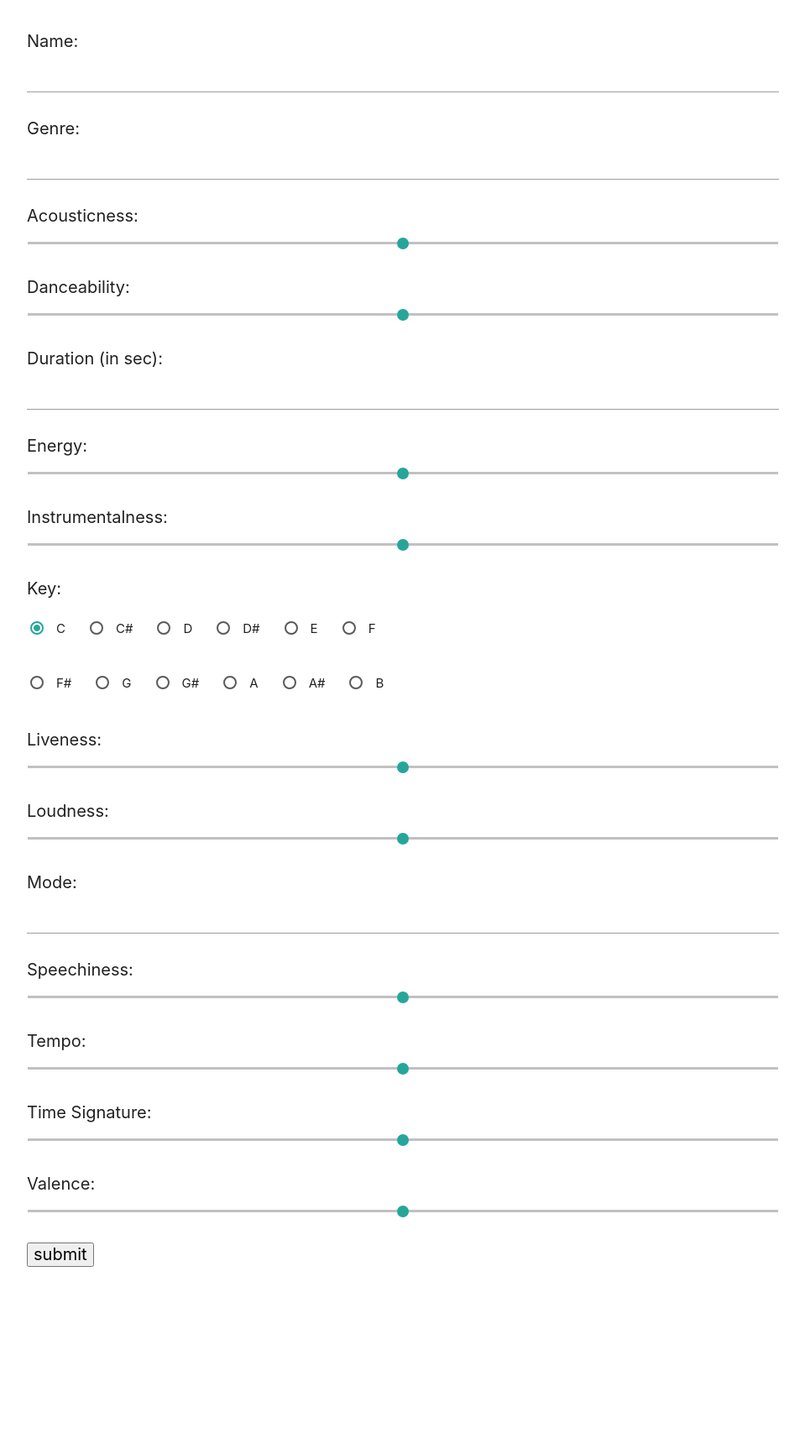
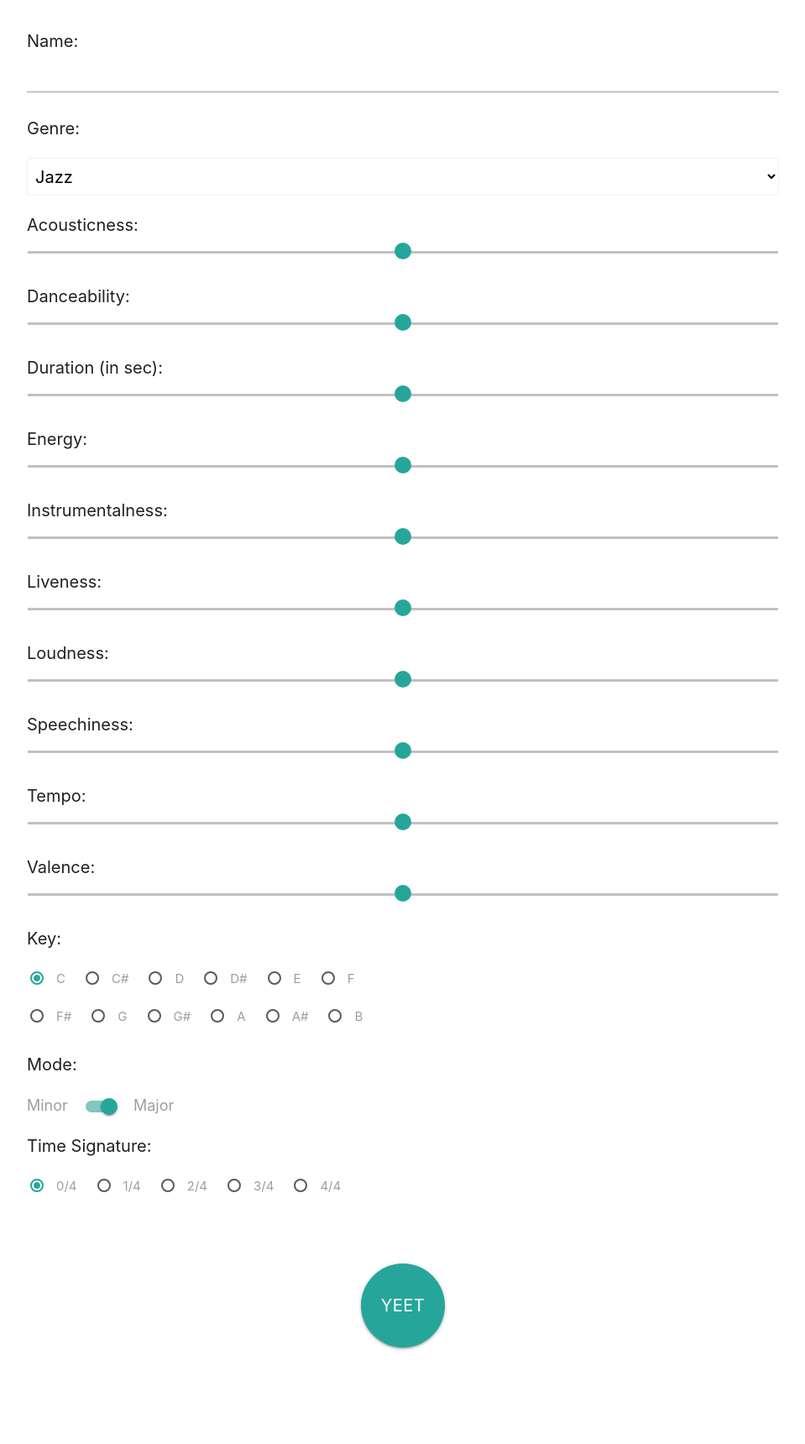
Before and after one commit to hollisma/musicToMyEarz, a Flask app: page / in a window 1280 px wide. Shown: the part 150-1870 px from the top of the page at 84% size, without its empty margins (160-1119 px from the left). Before the commit the page ends 1659 px from the top, so only its background shows below. Run offline with Flask 2, Linux system fonts and the light colour scheme.

Commit message:
updated home page to not look horrible

```diff
--- a/templates/home.html
+++ b/templates/home.html
@@ -1,7 +1,7 @@
 <html>
   <head>
     <title>musicToMyEarz</title>
-      <meta name = "viewport" content = "width = device-width, initial-scale = 1">
+    <meta name = "viewport" content = "width = device-width, initial-scale = 1" charset = "UTF-8">
     <link rel = "stylesheet" href = "https://fonts.googleapis.com/icon?family=Material+Icons">
     <link rel="stylesheet" href="https://cdnjs.cloudflare.com/ajax/libs/materialize/1.0.0/css/materialize.min.css">
     <script src="https://cdnjs.cloudflare.com/ajax/libs/materialize/1.0.0/js/materialize.min.js"></script>
@@ -13,7 +13,24 @@
         display: flex;
       }
       .key {
-          padding-right: 25px;
+        margin-right: 20px;
+        margin-bottom: 10px;
+        margin-top: 10px;
+      }
+      input[type=range]::-webkit-slider-thumb {
+        height: 20px;
+        width: 20px;
+        margin: -10px 0 0 0;
+      }
+      .submit {
+        font-size: 20px;
+        height: 100px !important;
+        width: 100px !important;
+        border-radius: 100%;
+      }
+      .center {
+        padding-top: 50px;
+        align-content: center;
       }
     </style>
   </head>
@@ -22,8 +39,38 @@
     <form action="http://localhost:5000/analyze" method="post">
       <h2 style='margin-bottom:40px;'>Welcome to MusicToMyEarz!</h2>
       <p>Name: <input type="text" name="name" /></p>
-      <p>Genre: <input type="text" name="genre" /></p>
-      <!-- <p>Acousticness: <input type="text" name="acousticness" /></p>  -->
+      <!-- <p>Genre: <input type="text" name="genre" /></p>  -->
+      <p>Genre: </p>
+      <p>
+        <select id="myList" name="genre" class="browser-default">
+          <option value="Jazz">Jazz</option>
+          <option value="Movie">Movie</option>
+          <option value="R&B">R&B</option>
+          <option value="A Capella">A Capella</option>
+          <option value="Alternative">Alternative</option>
+          <option value="Country">Country</option>
+          <option value="Dance">Dance</option>
+          <option value="Electronic">Electronic</option>
+          <option value="Anime">Anime</option>
+          <option value="Folk">Folk</option>
+          <option value="Blues">Blues</option>
+          <option value="Opera">Opera</option>
+          <option value="Hip-Hop">Hip-Hop</option>
+          <option value="Children's Music">Children's Music</option>
+          <option value="Rap">Rap</option>
+          <option value="Indie">Indie</option>
+          <option value="Classical">Classical</option>
+          <option value="Pop">Pop</option>
+          <option value="Reggae">Reggae</option>
+          <option value="Reggaeton">Reggaeton</option>
+          <option value="Rock">Rock</option>
+          <option value="Ska">Ska</option>
+          <option value="Comedy">Comedy</option>
+          <option value="Soul">Soul</option>
+          <option value="Soundtrack">Soundtrack</option>
+          <option value="World">World</option>
+        </select>
+      </p>
       <p class="range-field">Acousticness:
         <input type="range" name="acousticness" min="0" max="100" />
       </p>
@@ -31,7 +78,7 @@
         <input type="range" name="danceability" min="0" max="100" />
       </p>
       <p class="range-field">Duration (in sec):
-        <input type="text" name="duration" />
+        <input type="range" name="duration" min="0" max="600" />
       </p>
       <p class="range-field">Energy:
         <input type="range" name="energy" min="0" max="100" />
@@ -39,80 +86,156 @@
       <p class="range-field">Instrumentalness:
         <input type="range" name="instrumentalness" min="0" max="100" />
       </p>
-      <!-- <p>Key: <input type="text" name="key" /></p>  -->
-      <p class="range-field" style="margin-bottom:0">Key:  </p>
-      <div class="keys">
-        <p class="key">
-          <input class="with-gap" name="key" value="C" type="radio" checked />
-          <span>C</span>
-        </p>
-        <p class="key">
-          <input class="with-gap" name="key" value="C#" type="radio" />
-          <span>C#</span>
-        </p>
-        <p class="key">
-          <input class="with-gap" name="key" value="D" type="radio" />
-          <span>D</span>
-        </p>
-        <p class="key">
-          <input class="with-gap" name="key" value="D#" type="radio" />
-          <span>D#</span>
-        </p>
-        <p class="key">
-          <input class="with-gap" name="key" value="E" type="radio" />
-          <span>E</span>
-        </p>
-        <p class="key">
-          <input class="with-gap" name="key" value="F" type="radio" />
-          <span>F</span>
-        </p>
-      </div>
-      <div class="keys">
-        <p class="key">
-          <input class="with-gap" name="key" value="F#" type="radio" />
-          <span>F#</span>
-        </p>
-        <p class="key">
-          <input class="with-gap" name="key" value="G" type="radio" />
-          <span>G</span>
-        </p>
-        <p class="key">
-          <input class="with-gap" name="key" value="G#" type="radio" />
-          <span>G#</span>
-        </p>
-        <p class="key">
-          <input class="with-gap" name="key" value="A" type="radio" />
-          <span>A</span>
-        </p>
-        <p class="key">
-          <input class="with-gap" name="key" value="A#" type="radio" />
-          <span>A#</span>
-        </p>
-        <p class="key">
-          <input class="with-gap" name="key" value="B" type="radio" />
-          <span>B</span>
-        </p>
-      </div>
       <p class="range-field">Liveness:
         <input type="range" name="liveness" min="0" max="100" />
       </p>
       <p class="range-field">Loudness:
         <input type="range" name="loudness" min="0" max="100" />
       </p>
-      <p>Mode: <input type="text" name="mode" /></p>
       <p class="range-field">Speechiness:
         <input type="range" name="speechiness" min="0" max="100" />
       </p>
       <p class="range-field">Tempo:
-        <input type="range" name="tempo" min="0" max="100" />
-      </p>
-      <p class="range-field">Time Signature:
-        <input type="range" name="time_signature" min="0" max="100" />
+        <input type="range" name="tempo" min="0" max="242" />
+        <!-- <input type="range" name="tempo" min="0" max="242" oninput="tempoOutput.value=tempo.value" />
+        <output name="tempoOutputName" id="tempoOutput">121</output> -->
       </p>
       <p class="range-field">Valence:
         <input type="range" name="valence" min="0" max="100" />
       </p>
-      <p><input type="submit" value="submit" /></p>
+      <p style="margin-bottom:10px">Key: </p>
+      <div class="keys">
+        <p class="key">
+          <label>
+            <input id="C" class="with-gap" name="key" value="C" type="radio" checked />
+            <span>C</span>
+          </label>
+        </p>
+        <p class="key">
+          <label>
+            <input id="C#" class="with-gap" name="key" value="C#" type="radio" />
+            <span>C#</span>
+          </label>
+        </p>
+        <p class="key">
+          <label>
+            <input id="D" class="with-gap" name="key" value="D" type="radio" />
+            <span>D</span>
+          </label>
+        </p>
+        <p class="key">
+          <label>
+            <input id="D#" class="with-gap" name="key" value="D#" type="radio" />
+            <span>D#</span>
+          </label>
+        </p>
+        <p class="key">
+          <label>
+            <input id="E" class="with-gap" name="key" value="E" type="radio" />
+            <span>E</span>
+          </label>
+        </p>
+        <p class="key">
+          <label>
+            <input id="F" class="with-gap" name="key" value="F" type="radio" />
+            <span>F</span>
+          </label>
+        </p>
+      </div>
+      <div class="keys">
+        <p class="key">
+          <label>
+            <input id="F#" class="with-gap" name="key" value="F#" type="radio" />
+            <span>F#</span>
+          </label>
+        </p>
+        <p class="key">
+          <label>
+            <input id="G" class="with-gap" name="key" value="G" type="radio" />
+            <span>G</span>
+          </label>
+        </p>
+        <p class="key">
+          <label>
+            <input id="G#" class="with-gap" name="key" value="G#" type="radio" />
+            <span>G#</span>
+          </label>
+        </p>
+        <p class="key">
+          <label>
+            <input id="A" class="with-gap" name="key" value="A" type="radio" />
+            <span>A</span>
+          </label>
+        </p>
+        <p class="key">
+          <label>
+            <input id="A#" class="with-gap" name="key" value="A#" type="radio" />
+            <span>A#</span>
+          </label>
+        </p>
+        <p class="key">
+          <label>
+            <input id="B" class="with-gap" name="key" value="B" type="radio" />
+            <span>B</span>
+          </label>
+        </p>
+      </div>
+      <p>Mode: </p>
+      <div class="switch">
+        <label style="font-size:18px">
+          Minor
+          <input id="mode" name="mode" value="1" type="checkbox" checked>
+          <span class="lever"></span>
+          Major
+        </label>
+      </div>
+      <p style="margin-bottom:10px">Time Signature: </p>
+      <div class="keys">
+        <p class="key">
+          <label>
+            <input id="0" class="with-gap" name="time_signature" value="0" type="radio" checked />
+            <span>0/4</span>
+          </label>
+        </p>
+        <p class="key">
+          <label>
+            <input id="1" class="with-gap" name="time_signature" value="1" type="radio" />
+            <span>1/4</span>
+          </label>
+        </p>
+        <p class="key">
+          <label>
+            <input id="2" class="with-gap" name="time_signature" value="2" type="radio" />
+            <span>2/4</span>
+          </label>
+        </p>
+        <p class="key">
+          <label>
+            <input id="3" class="with-gap" name="time_signature" value="3" type="radio" />
+            <span>3/4</span>
+          </label>
+        </p>
+        <p class="key">
+          <label>
+            <input id="4" class="with-gap" name="time_signature" value="4" type="radio" />
+            <span>4/4</span>
+          </label>
+        </p>
+      </div>
+      <p class="center">
+        <input class="btn-floating btn-large submit" type="submit" value="yeet" />
+      </p>
    </form>
+
+    <script>
+      window.onload = function() {
+        var elems  = document.querySelectorAll("input[type=range]");
+        M.Range.init(elems);
+      };
+      document.addEventListener('DOMContentLoaded', function() {
+        var elems = document.querySelectorAll('select');
+        var instances = M.FormSelect.init(elems, options);
+      });
+    </script>
   </body>
 </html>
```
Lines whose indentation alone changed are shown as unchanged.
